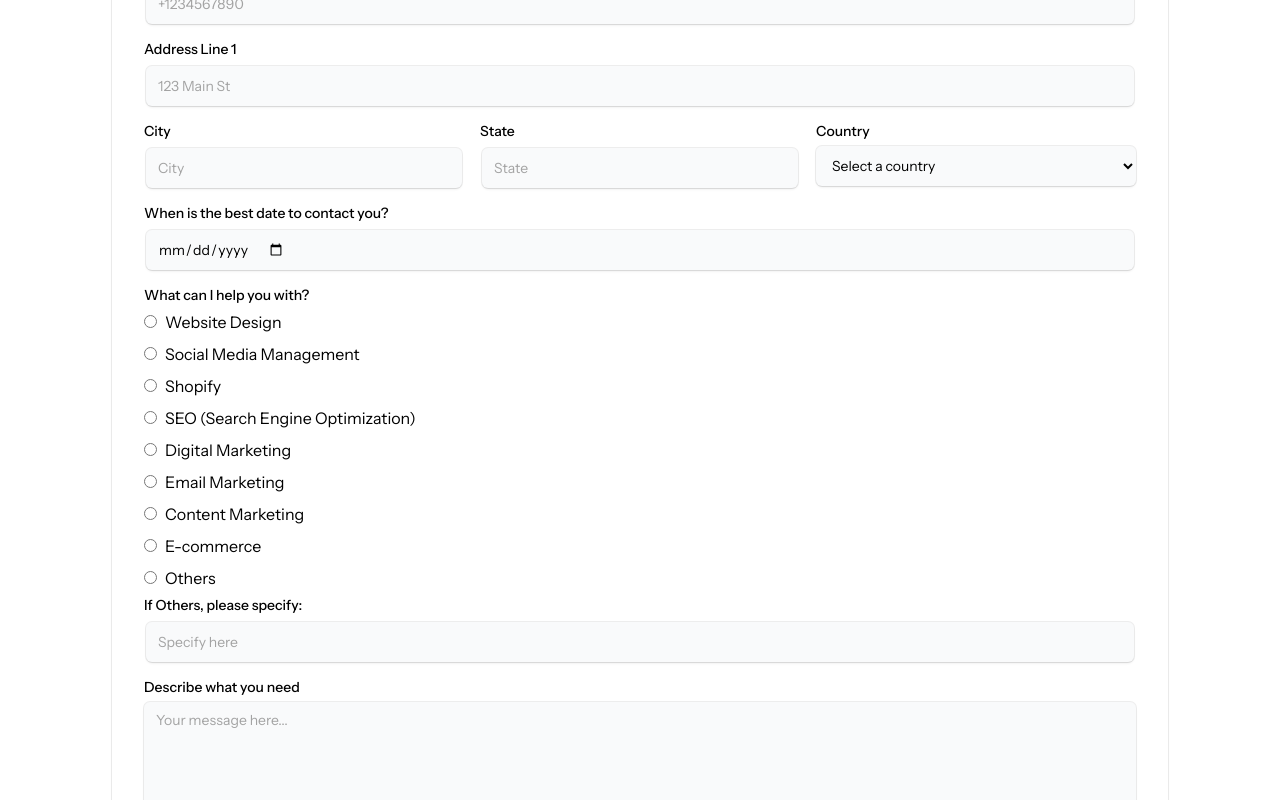
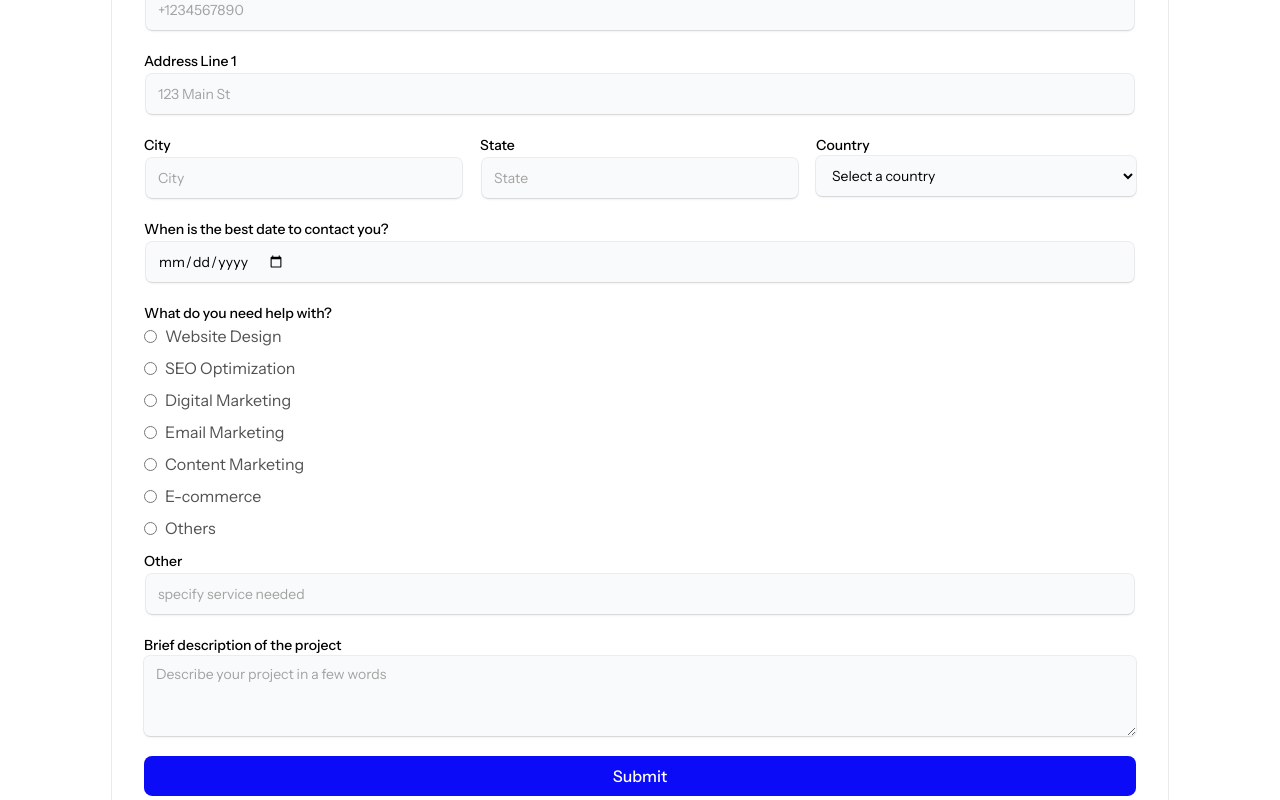
Before and after one commit to Goldexcool/ecommercespeed, a Next.js app: page /getstarted in a window 1280 px wide. Shown: the part 1220-2020 px from the top of the page. Built offline with nearby package versions, Linux system fonts and the light colour scheme; a web font is replaced by a local one.

Commit message:
added firebase

```diff
--- /dev/null
+++ b/Firebase/firestore.js
@@ -0,0 +1,52 @@
+// firestoreService.js
+import { db, storage } from './initFirebase';
+import { collection, addDoc, doc, updateDoc, getDocs } from 'firebase/firestore';
+import { ref, uploadBytes, getDownloadURL } from 'firebase/storage';
+
+// Function to add a new user
+export const addUser = async (userData) => {
+  try {
+    const userRef = collection(db, 'users');
+    const docRef = await addDoc(userRef, userData);
+    return docRef.id;
+  } catch (error) {
+    console.error('Error adding user:', error);
+    throw new Error('Error adding user');
+  }
+};
+
+// Function to update a user
+export const updateUser = async (userId, updateData) => {
+  try {
+    const userRef = doc(db, 'users', userId);
+    await updateDoc(userRef, updateData);
+  } catch (error) {
+    console.error('Error updating user:', error);
+    throw new Error('Error updating user');
+  }
+};
+
+// Function to upload an image and get its URL
+export const uploadImage = async (file, userId) => {
+  try {
+    const imageRef = ref(storage, `user-images/${userId}/${file.name}`);
+    await uploadBytes(imageRef, file);
+    const imageURL = await getDownloadURL(imageRef);
+    return imageURL;
+  } catch (error) {
+    console.error('Error uploading image:', error);
+    throw new Error('Error uploading image');
+  }
+};
+
+// Function to fetch all users
+export const fetchUsers = async () => {
+  try {
+    const querySnapshot = await getDocs(collection(db, 'users'));
+    const users = querySnapshot.docs.map(doc => ({ id: doc.id, ...doc.data() }));
+    return users;
+  } catch (error) {
+    console.error('Error fetching users:', error);
+    throw new Error('Error fetching users');
+  }
+};
--- /dev/null
+++ b/Firebase/initFirebase.js
@@ -0,0 +1,37 @@
+import { initializeApp } from "firebase/app";
+import { getAnalytics } from "firebase/analytics";
+import firebase from "firebase/compat/app";
+// import { getAnalytics } from "firebase/analytics";
+import { getPerformance } from "firebase/performance";
+import { getFirestore } from "firebase/firestore";
+import { getStorage } from "firebase/storage";
+import { getAuth, GoogleAuthProvider, GithubAuthProvider } from "firebase/auth";
+
+const firebaseConfig = {
+  apiKey: "AIzaSyDVXx0WCpC_hIG7jxQb2-E-rSCHnjY-KF8",
+  authDomain: "ecommercespeed-522a6.firebaseapp.com",
+  projectId: "ecommercespeed-522a6",
+  storageBucket: "ecommercespeed-522a6.appspot.com",
+  messagingSenderId: "582587930882",
+  appId: "1:582587930882:web:596527ce56221bf37b0a1b",
+  measurementId: "G-RCYKSWEHHG"
+};
+
+const app = initializeApp(firebaseConfig);
+export const db = getFirestore(app);
+export const auth = getAuth(app);
+export const googleProvider = new GoogleAuthProvider();
+export const githubProvider = new GithubAuthProvider();
+export const storage = getStorage(app);
+export default function initFirebase() {
+  if (!firebase.apps.length) {
+    app;
+    if (typeof window !== "undefined") {
+      if ("measurementId" in firebaseConfig) {
+        getAnalytics(app);
+        getPerformance(app);
+      }
+    }
+    console.log("Firebase was successfully initilized");
+  }
+}
--- a/package.json
+++ b/package.json
@@ -14,6 +14,7 @@
     "@tabler/icons-react": "^3.12.0",
     "aos": "^2.3.4",
     "clsx": "^2.1.1",
+    "firebase": "^10.13.0",
     "framer-motion": "^11.3.28",
     "mini-svg-data-uri": "^1.4.4",
     "next": "14.2.5",
--- a/src/app/component/GtHead.tsx
+++ b/src/app/component/GtHead.tsx
@@ -1,5 +1,5 @@
 "use client";
-import React, { useEffect } from "react";
+import React, { useEffect, useState } from "react";
 import Image from "next/image";
 import contactImage from "../../../public/contact-us-communication-support-service-assistance-concept_53876-128103.jpg";
 import { Label } from "../component/ui/label";
@@ -7,8 +7,28 @@ import { Input } from "../component/ui/contact";
 import { cn } from "@/lib/utils";
 import AOS from 'aos';
 import 'aos/dist/aos.css';
+import { db } from "../../../Firebase/initFirebase"; // Import Firebase config
+import { collection, addDoc } from "firebase/firestore"; // Import Firestore functions
+
 
 export function ContactPageD() {
+  const initialFormData = {
+    firstname: "",
+    lastname: "",
+    email: "",
+    phone: "",
+    address: "",
+    city: "",
+    state: "",
+    country: "",
+    contactDate: "",
+    help: "",
+    others: "",
+    description: ""
+  };
+
+  const [formData, setFormData] = useState(initialFormData);
+
   useEffect(() => {
     AOS.init({
       duration: 1000,
@@ -17,11 +37,33 @@ export function ContactPageD() {
     });
   }, []);
 
-  const handleSubmit = (e: React.FormEvent<HTMLFormElement>) => {
-    e.preventDefault();
-    console.log("Form submitted");
+  const handleChange = (e: React.ChangeEvent<HTMLInputElement | HTMLTextAreaElement | HTMLSelectElement>) => {
+    setFormData({
+      ...formData,
+      [e.target.id]: e.target.value,
+    });
   };
 
+  const handleRadioChange = (e: React.ChangeEvent<HTMLInputElement>) => {
+    setFormData({
+      ...formData,
+      help: e.target.value,
+    });
+  };
+
+  const handleSubmit = async (e: React.FormEvent<HTMLFormElement>) => {
+    e.preventDefault();
+
+    try {
+      const docRef = await addDoc(collection(db, "contactForm"), formData);
+      console.log("Document written with ID: ", docRef.id);
+
+      // Reset form data to initial values after successful submission
+      setFormData(initialFormData);
+    } catch (e) {
+      console.error("Error adding document: ", e);
+    }
+  };
   return (
     <div className="px-5 py-10 lg:px-[7rem] md:px-10 mt-[3rem] w-full ">
       <div className="flex justify-between md:flex-row flex-col mb-12 w-full items-start">
@@ -63,123 +105,125 @@ export function ContactPageD() {
             <div className="grid grid-cols-1 md:grid-cols-2 gap-4 mb-4">
               <LabelInputContainer data-aos="fade-up" data-aos-delay="200">
                 <Label htmlFor="firstname">First Name</Label>
-                <Input id="firstname" placeholder="John" type="text" />
+                <Input id="firstname" placeholder="John" type="text" value={formData.firstname} onChange={handleChange} />
               </LabelInputContainer>
               <LabelInputContainer data-aos="fade-up" data-aos-delay="400">
                 <Label htmlFor="lastname">Last Name</Label>
-                <Input id="lastname" placeholder="Doe" type="text" />
+                <Input id="lastname" placeholder="Doe" type="text" value={formData.lastname} onChange={handleChange} />
               </LabelInputContainer>
             </div>
 
             <LabelInputContainer className="mb-4" data-aos="fade-up" data-aos-delay="600">
               <Label htmlFor="email">Email Address</Label>
-              <Input id="email" placeholder="johndoe@example.com" type="email" />
+              <Input id="email" placeholder="johndoe@example.com" type="email" value={formData.email} onChange={handleChange} />
             </LabelInputContainer>
 
             <LabelInputContainer className="mb-4" data-aos="fade-up" data-aos-delay="800">
               <Label htmlFor="phone">Phone Number</Label>
-              <Input id="phone" placeholder="+1234567890" type="tel" />
+              <Input id="phone" placeholder="+1234567890" type="tel" value={formData.phone} onChange={handleChange} />
             </LabelInputContainer>
 
             <LabelInputContainer className="mb-4" data-aos="fade-up" data-aos-delay="1000">
               <Label htmlFor="address">Address Line 1</Label>
-              <Input id="address" placeholder="123 Main St" type="text" />
+              <Input id="address" placeholder="123 Main St" type="text" value={formData.address} onChange={handleChange} />
             </LabelInputContainer>
 
             <div className="grid grid-cols-1 md:grid-cols-3 gap-4 mb-4">
               <LabelInputContainer data-aos="fade-up" data-aos-delay="1200">
                 <Label htmlFor="city">City</Label>
-                <Input id="city" placeholder="City" type="text" />
+                <Input id="city" placeholder="City" type="text" value={formData.city} onChange={handleChange} />
               </LabelInputContainer>
               <LabelInputContainer data-aos="fade-up" data-aos-delay="1400">
                 <Label htmlFor="state">State</Label>
-                <Input id="state" placeholder="State" type="text" />
+                <Input id="state" placeholder="State" type="text" value={formData.state} onChange={handleChange} />
               </LabelInputContainer>
               <LabelInputContainer data-aos="fade-up" data-aos-delay="1600">
                 <Label htmlFor="country">Country</Label>
                 <select
                   id="country"
                   className="flex h-10 w-full border-none bg-gray-50 dark:bg-zinc-800 text-black dark:text-white shadow-input rounded-md px-3 py-2 text-sm placeholder:text-neutral-400 dark:placeholder:text-neutral-600"
+                  value={formData.country}
+                  onChange={handleChange}
                 >
                   <option value="">Select a country</option>
-                  {/* Add more country options here */}
                   <option value="us">United States</option>
                   <option value="uk">United Kingdom</option>
                   <option value="ca">Canada</option>
-                  {/* ... */}
+                  {/* Add more country options here */}
                 </select>
               </LabelInputContainer>
             </div>
 
             <LabelInputContainer className="mb-4" data-aos="fade-up" data-aos-delay="1800">
               <Label htmlFor="contact-date">When is the best date to contact you?</Label>
-              <Input id="contact-date" placeholder="YYYY-MM-DD" type="date" />
+              <Input id="contact-date" placeholder="YYYY-MM-DD" type="date" value={formData.contactDate} onChange={handleChange} />
             </LabelInputContainer>
 
             <LabelInputContainer className="mb-4" data-aos="fade-up" data-aos-delay="2000">
-              <Label htmlFor="help">What can I help you with?</Label>
-              <div className="flex flex-col space-y-2">
-                <label>
-                  <input type="radio" name="help" value="website-design" className="mr-2" />
-                  Website Design
+              <Label htmlFor="help">What do you need help with?</Label>
+              <div className="flex flex-col gap-2">
+                <label className="inline-flex items-center">
+                  <input type="radio" className="form-radio text-mainColor" name="help" value="Website Design" checked={formData.help === 'Website Design'} onChange={handleRadioChange} />
+                  <span className="ml-2 text-neutral-600 dark:text-neutral-300">Website Design</span>
                 </label>
-                <label>
-                  <input type="radio" name="help" value="social-media-management" className="mr-2" />
-                  Social Media Management
+                <label className="inline-flex items-center">
+                  <input type="radio" className="form-radio text-mainColor" name="help" value="SEO Optimization" checked={formData.help === 'SEO Optimization'} onChange={handleRadioChange} />
+                  <span className="ml-2 text-neutral-600 dark:text-neutral-300">SEO Optimization</span>
                 </label>
-                <label>
-                  <input type="radio" name="help" value="shopify" className="mr-2" />
-                  Shopify
+                <label className="inline-flex items-center">
+                  <input type="radio" className="form-radio text-mainColor" name="help" value="Digital Marketing" checked={formData.help === 'Digital Marketing'} onChange={handleRadioChange} />
+                  <span className="ml-2 text-neutral-600 dark:text-neutral-300">Digital Marketing</span>
                 </label>
-                <label>
-                  <input type="radio" name="help" value="seo" className="mr-2" />
-                  SEO (Search Engine Optimization)
+                <label className="inline-flex items-center">
+                  <input type="radio" className="form-radio text-mainColor" name="help" value="Others" checked={formData.help === 'Others'} onChange={handleRadioChange} />
+                  <span className="ml-2 text-neutral-600 dark:text-neutral-300"> Email Marketing</span>
                 </label>
-                <label>
-                  <input type="radio" name="help" value="digital-marketing" className="mr-2" />
-                  Digital Marketing
+                <label className="inline-flex items-center">
+                  <input type="radio" className="form-radio text-mainColor" name="help" value="Others" checked={formData.help === 'Others'} onChange={handleRadioChange} />
+                  <span className="ml-2 text-neutral-600 dark:text-neutral-300"> Content Marketing</span>
                 </label>
-                <label>
-                  <input type="radio" name="help" value="email-marketing" className="mr-2" />
-                  Email Marketing
+                <label className="inline-flex items-center">
+                  <input type="radio" className="form-radio text-mainColor" name="help" value="Others" checked={formData.help === 'Others'} onChange={handleRadioChange} />
+                  <span className="ml-2 text-neutral-600 dark:text-neutral-300">E-commerce</span>
                 </label>
-                <label>
-                  <input type="radio" name="help" value="content-marketing" className="mr-2" />
-                  Content Marketing
+                <label className="inline-flex items-center">
+                  <input type="radio" className="form-radio text-mainColor" name="help" value="Others" checked={formData.help === 'Others'} onChange={handleRadioChange} />
+                  <span className="ml-2 text-neutral-600 dark:text-neutral-300">Others</span>
                 </label>
-                <label>
-                  <input type="radio" name="help" value="ecommerce" className="mr-2" />
-                  E-commerce
-                </label>
-                <label>
-                  <input type="radio" name="help" value="others" className="mr-2" />
-                  Others
-                </label>
-                <LabelInputContainer className="mb-4" data-aos="fade-up" data-aos-delay="2200">
-                  <Label htmlFor="others">If Others, please specify:</Label>
-                  <Input id="others" placeholder="Specify here" type="text" />
+                <LabelInputContainer data-aos="fade-up" data-aos-delay="1400">
+                  <Label htmlFor="state">Other</Label>
+                  <Input id="state" placeholder="specify service needed" type="text" value={formData.others} onChange={handleChange} />
                 </LabelInputContainer>
               </div>
             </LabelInputContainer>
 
-            <LabelInputContainer className="mb-8" data-aos="fade-up" data-aos-delay="2400">
-              <Label htmlFor="description">Describe what you need</Label>
+            {formData.help === 'Others' && (
+              <LabelInputContainer className="mb-4" data-aos="fade-up" data-aos-delay="2200">
+                <Label htmlFor="others">Please specify</Label>
+                <Input id="others" placeholder="Specify other help needed" type="text" value={formData.others} onChange={handleChange} />
+              </LabelInputContainer>
+            )}
+
+            <LabelInputContainer className="mb-4" data-aos="fade-up" data-aos-delay="2400">
+              <Label htmlFor="description">Brief description of the project</Label>
               <textarea
                 id="description"
-                placeholder="Your message here..."
-                rows={4}
-                className="flex h-28 w-full border-none bg-gray-50 dark:bg-zinc-800 text-black dark:text-white shadow-input rounded-md px-3 py-2 text-sm placeholder:text-neutral-400 dark:placeholder:text-neutral-600 focus-visible:outline-none focus-visible:ring-[2px] focus-visible:ring-neutral-400 dark:focus-visible:ring-neutral-600"
-              />
+                rows={5}
+                placeholder="Describe your project in a few words"
+                className={cn(
+                  "flex h-20 w-full border-none bg-gray-50 dark:bg-zinc-800 text-black dark:text-white shadow-input rounded-md px-3 py-2 text-sm placeholder:text-neutral-400 dark:placeholder:text-neutral-600",
+                )}
+                value={formData.description}
+                onChange={handleChange}
+              ></textarea>
             </LabelInputContainer>
 
             <button
-              className="bg-gradient-to-br relative group/btn from-mainColor dark:from-mainColor dark:to-darker hover:black to-saturated block dark:bg-zinc-800 w-full text-white rounded-md h-10 font-medium shadow-[0px_1px_0px_0px_#ffffff40_inset,0px_-1px_0px_0px_#ffffff40_inset] dark:shadow-[0px_1px_0px_0px_var(--zinc-800)_inset,0px_-1px_0px_0px_var(--zinc-800)_inset]"
               type="submit"
-              data-aos="fade-up"
-              data-aos-delay="2600"
+              className="w-full h-10 text-white dark:text-white bg-mainColor dark:bg-mainColor rounded-lg font-medium hover:bg-black dark:hover:bg-mainColor-dark transition duration-200 ease-in-out"
+              data-aos="fade-up" data-aos-delay="2600"
             >
-              Send Message &rarr;
-              <BottomGradient />
+              Submit
             </button>
           </form>
         </div>
@@ -188,25 +232,10 @@ export function ContactPageD() {
   );
 }
 
-const BottomGradient = () => {
+function LabelInputContainer({ children, ...props }: any) {
   return (
-    <>
-      <span className="group-hover/btn:opacity-100 block transition duration-500 opacity-0 absolute h-px w-full -bottom-px inset-x-0 bg-gradient-to-r from-transparent via-cyan-500 to-transparent" />
-      <span className="group-hover/btn:opacity-100 blur-sm block transition duration-500 opacity-0 absolute h-px w-1/2 mx-auto -bottom-px inset-x-10 bg-gradient-to-r from-transparent via-indigo-500 to-transparent" />
-    </>
-  );
-};
-
-const LabelInputContainer = ({
-  children,
-  className,
-}: {
-  children: React.ReactNode;
-  className?: string;
-}) => {
-  return (
-    <div className={cn("flex flex-col space-y-2 w-full", className)}>
+    <div {...props}>
       {children}
     </div>
   );
-};
+}
--- a/src/app/component/SignUp.tsx
+++ b/src/app/component/SignUp.tsx
@@ -34,11 +34,11 @@ export function PlaceholdersAndVanishInputDemo() {
 
   return (
     <div
-      className="h-[23rem] flex flex-col justify-center items-center lg:px-[7rem] md:px-10 px-5 bg-gray-100"
+      className="h-[23rem] flex flex-col justify-center items-center lg:px-[7rem] md:px-10 px-5 bg-black mt-[3rem]"
       data-aos="fade-up"
     >
       <h2
-        className="mb-5 sm:mb-10 text-2xl text-center sm:text-5xl dark:text-white text-black mt-[4rem]"
+        className="mb-5 sm:mb-10 text-2xl text-center sm:text-5xl dark:text-white text-white mt-[4rem]"
         data-aos="fade-up"
         data-aos-delay="200"
       >
@@ -59,7 +59,7 @@ export function PlaceholdersAndVanishInputDemo() {
           />
           <div className='flex gap-5 items-center'>
             <a href="/">
-              <button className='w-fit px-6 py-4 bg-mainColor hover:bg-black md:text-[1.1rem] rounded-[10px] text-[1rem] text-white font-[500]'>Sign Up →</button>
+              <button className='w-fit px-6 py-3 bg-mainColor hover:bg-saturated md:text-[1.1rem] rounded-[10px] text-[1rem] text-white font-[500]'>Sign Up →</button>
             </a>
           </div>
         </form>
```
Also changed, not shown: Firebase/firebaseUtils.ts (added, +37 -0 lines), 1 other file (tests, documents, lock files or other folders).
